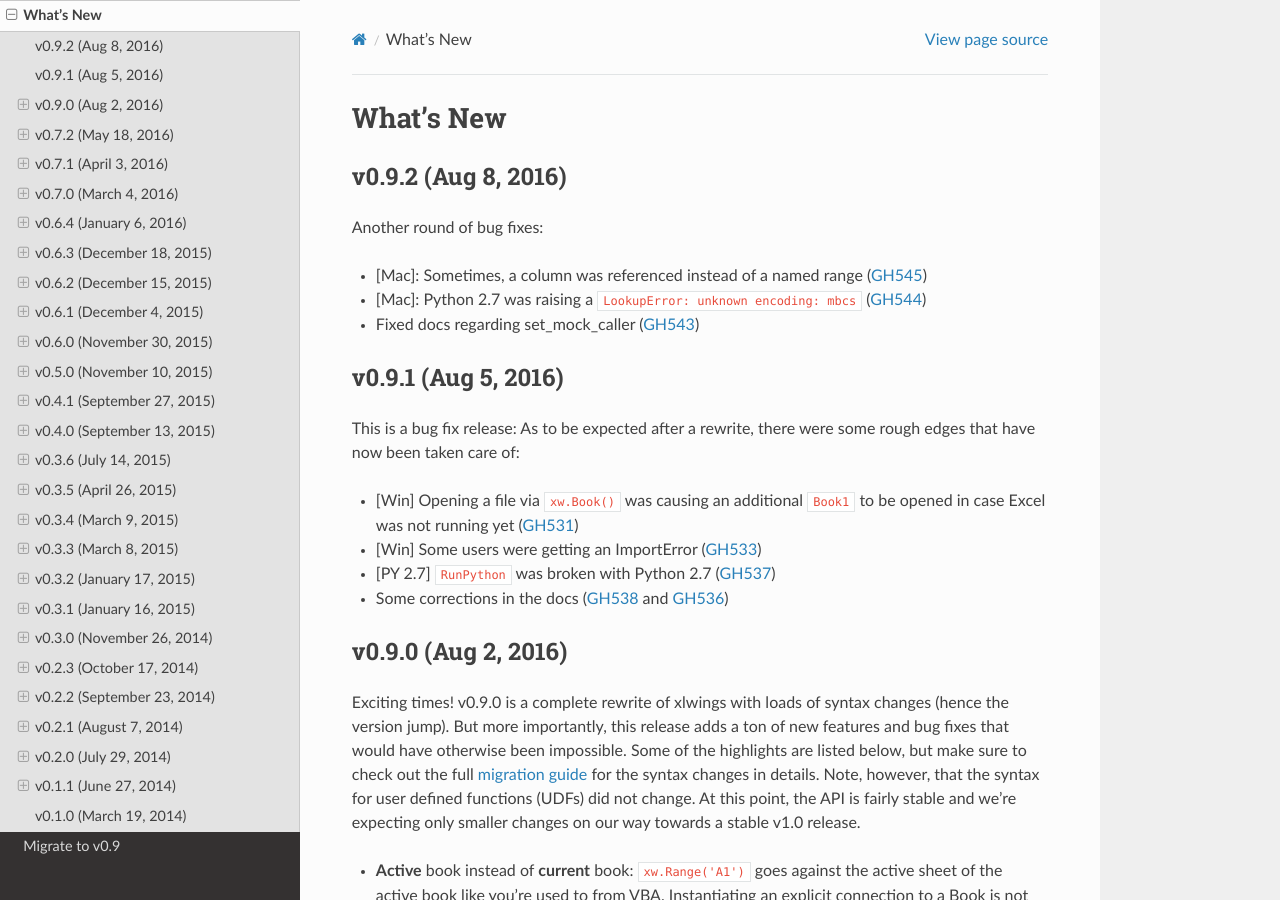
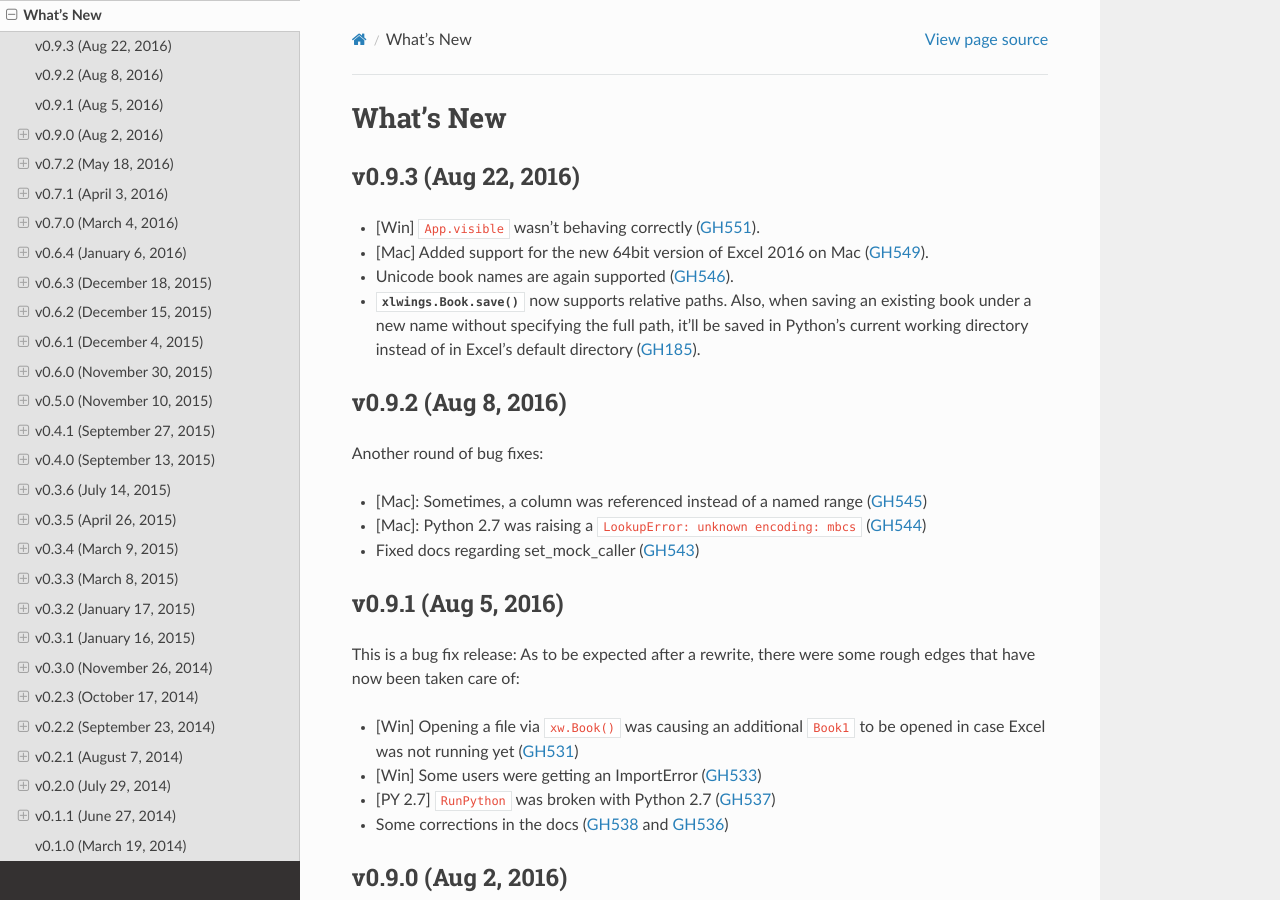
Before and after one commit to xlwings/xlwings, a Sphinx documentation site: the page built from docs/whatsnew.rst, in a window 1280 px wide and 900 px high. Built offline with Sphinx 7.4.7 and the Read the Docs theme 2.0.0, drawn with Linux system fonts in a browser that asks for light colours.

Commit message:
added release notes

```diff
--- a/docs/whatsnew.rst
+++ b/docs/whatsnew.rst
@@ -1,5 +1,15 @@
 What's New
 ==========
+
+v0.9.3 (Aug 22, 2016)
+---------------------
+
+* [Win] ``App.visible`` wasn't behaving correctly (:issue:`551`).
+* [Mac] Added support for the new 64bit version of Excel 2016 on Mac (:issue:`549`).
+* Unicode book names are again supported (:issue:`546`).
+* :meth:`xlwings.Book.save()` now supports relative paths. Also, when saving an existing book under a new name
+  without specifying the full path, it'll be saved in Python's current working directory instead of in Excel's default
+  directory (:issue:`185`).
 
 v0.9.2 (Aug 8, 2016)
 --------------------
```
